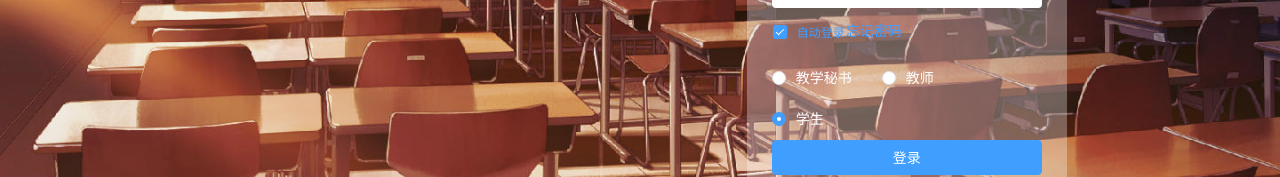
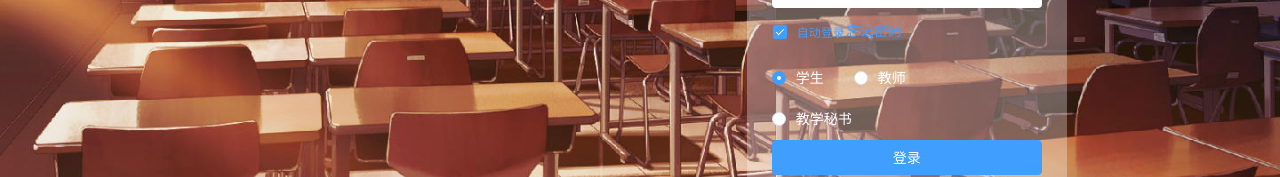
Before and after one commit to bangsjm/web-kechengsheji, a Vue app: page /login in a window 1280 px wide. Shown: the part 365-542 px from the top of the page. Built offline with nearby package versions, Linux system fonts and the light colour scheme.

Commit message:
denglu bug

```diff
--- a/src/pages/Login.vue
+++ b/src/pages/Login.vue
@@ -31,9 +31,11 @@
           </div>
           <div class="selectRadio" style="float:right ">
             <el-radio-group v-model="identity" >
-             <el-radio :label="1"><span class="word">教学秘书</span></el-radio>
-             <el-radio :label="2"><span class="word">教师</span></el-radio>
-             <el-radio :label="3"><span class="word">学生</span></el-radio>
+              <el-radio :label="1"><span class="word">学生</span></el-radio>
+              <el-radio :label="2"><span class="word">教师</span></el-radio>
+              <el-radio :label="3"><span class="word">教学秘书</span></el-radio>
+
+
             </el-radio-group>
           </div>
           <div>
@@ -134,7 +136,7 @@
         userName: "",
         password: "",
         isLoading: false,
-        identity:3,
+        identity:1,
         forgotEmail: "",
         isShowForgotDialog: false
       };
@@ -188,9 +190,9 @@
             window.sessionStorage.setItem("userName", this.userName);
             window.sessionStorage.setItem("realName", body.data.realName);
             window.sessionStorage.setItem("token", body.data.token);
-            window.sessionStorage.setItem("identity", body.data.identity);
+            window.sessionStorage.setItem("identity",body.data.identity);
             window.sessionStorage.setItem("roleIds",body.data.roleIds);
-            window.sessionStorage.setItem("droleIds",body.data.droleIds);
+            window.sessionStorage.setItem("droleIds",body.data.identity);
             this.$http.defaults.headers.common['X-Auth-Token'] = body.data.token
             this.$router.push('/index');
             // getAllDict();
```
